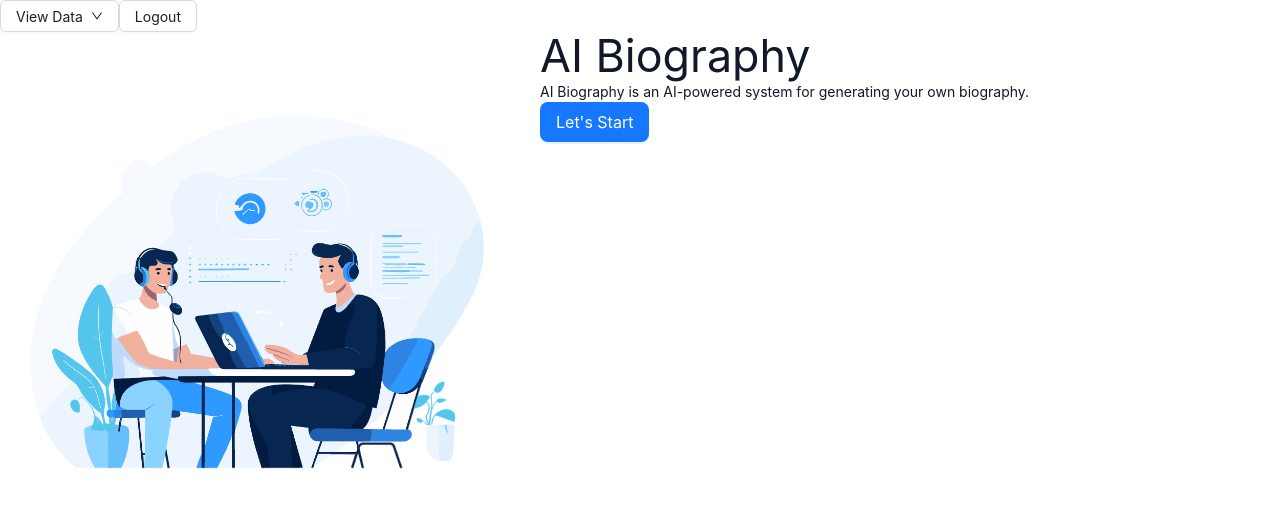
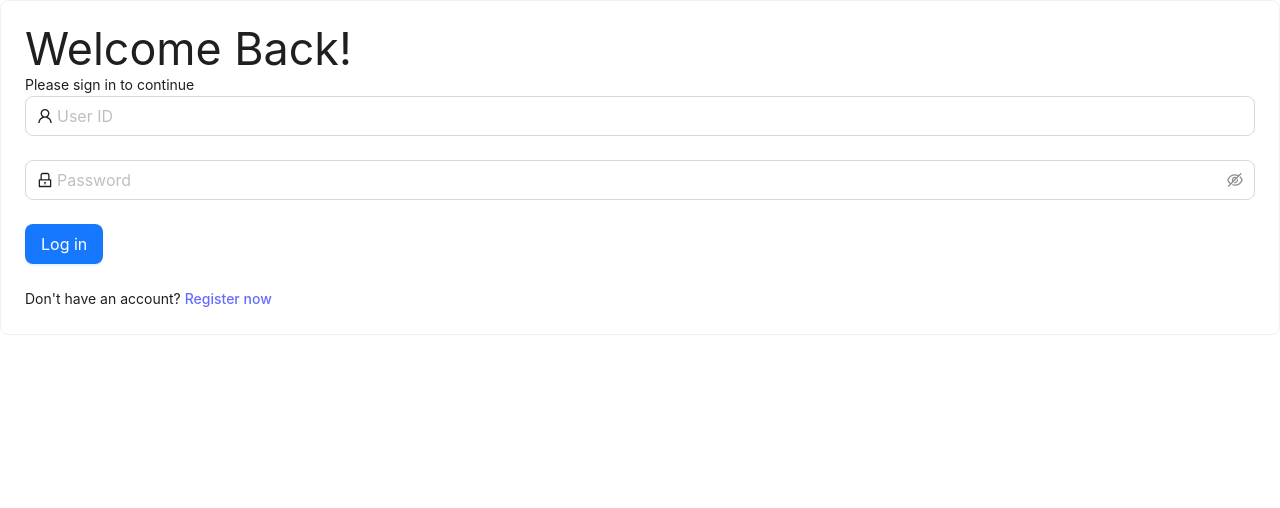
Before and after one commit to Hello-Imagine/StorySage_Frontend, a React (Vite) app: page /login in a window 1280 px wide. Before the commit this address led to /. Shown: the top 508 px of the page. Built offline with nearby package versions, Linux system fonts and the light colour scheme.

Commit message:
feature / support user login (pure front-end)

```diff
--- a/package.json
+++ b/package.json
@@ -15,7 +15,8 @@
     "framer-motion": "^11.15.0",
     "react": "^18.3.1",
     "react-dom": "^18.3.1",
-    "react-router-dom": "^7.0.2"
+    "react-router-dom": "^7.0.2",
+    "zustand": "^5.0.2"
   },
   "devDependencies": {
     "@eslint/js": "^9.13.0",
--- a/src/App.tsx
+++ b/src/App.tsx
@@ -7,11 +7,11 @@ import Home from './components/Home';
 import Header from './components/Layout/Header';
 import './App.css';
 import { useEffect, useState } from 'react';
+import { useAuthStore } from './stores/authStore';
 
 function App() {
   const [isDark, setIsDark] = useState(window.matchMedia('(prefers-color-scheme: dark)').matches);
-  // TODO: Implement actual auth state management
-  const [isAuthenticated] = useState(true);
+  const isAuthenticated = useAuthStore(state => state.isAuthenticated);
 
   useEffect(() => {
     const mediaQuery = window.matchMedia('(prefers-color-scheme: dark)');
--- a/src/components/Layout/Header.tsx
+++ b/src/components/Layout/Header.tsx
@@ -1,28 +1,41 @@
 import React from 'react';
-import { Button, Dropdown, MenuProps } from 'antd';
+import { Button, Dropdown, MenuProps, message } from 'antd';
 import { DownOutlined } from '@ant-design/icons';
 import { useNavigate } from 'react-router-dom';
+import { useAuthStore } from '../../stores/authStore';
 
 const Header: React.FC = () => {
   const navigate = useNavigate();
+  const { userId, logout } = useAuthStore();
 
   const items: MenuProps['items'] = [
+    {
+      key: 'biography',
+      label: 'My Biography',
+    },
     {
       key: 'history',
       label: 'Conversation History',
     },
     {
       key: 'logs',
-      label: 'Logs',
-    },
-    {
-      key: 'biography',
-      label: 'My Biography',
+      label: 'Execution Logs',
     },
   ];
 
   const handleMenuClick: MenuProps['onClick'] = (e) => {
-    console.log('clicked', e.key);
+    if (e.key === 'biography') {
+      message.info('Check files under /data/' + userId + '/');
+    } else if (e.key === 'history') {
+      message.info('Check files under /logs/' + userId + '/execution_logs/chat_history.log');
+    } else if (e.key === 'logs') {
+      message.info('Check files under /logs/' + userId + '/execution_logs/');
+    }
+  };
+
+  const handleLogout = () => {
+    logout();
+    navigate('/login');
   };
 
   return (
@@ -32,9 +45,12 @@ const Header: React.FC = () => {
           View Data <DownOutlined />
         </Button>
       </Dropdown>
-      <Button onClick={() => navigate('/login')}>
-        Logout
-      </Button>
+      <div className="flex items-center gap-2">
+        <span className="dark:text-white">{userId}</span>
+        <Button onClick={handleLogout}>
+          Logout
+        </Button>
+      </div>
     </header>
   );
 };
--- a/src/components/User/Login.tsx
+++ b/src/components/User/Login.tsx
@@ -1,21 +1,42 @@
 import React from 'react';
 import { Form, Input, Button, Card, message } from 'antd';
 import { UserOutlined, LockOutlined } from '@ant-design/icons';
-import { Link } from 'react-router-dom';
+import { Link, useNavigate } from 'react-router-dom';
+import { useAuthStore } from '../../stores/authStore';
 
 interface LoginForm {
-  username: string;
+  userId: string;
   password: string;
 }
 
 const Login: React.FC = () => {
+  const login = useAuthStore(state => state.login);
+  const navigate = useNavigate();
   const [form] = Form.useForm();
 
   const onFinish = async (values: LoginForm) => {
-    // TODO: Implement actual login logic here
-    console.log('Login form submitted:', values);
-    message.success('Login successful!');
-    // TODO: Redirect to chat page after successful login
+    try {
+      // Simulate API call
+      await new Promise(resolve => setTimeout(resolve, 500));
+
+      // TODO: Always login successfully for now
+      login(values.userId.toLowerCase());
+      message.success('Login successful with userId: ' + values.userId.toLowerCase());
+      navigate('/');
+    } catch (error) {
+      message.error('Login failed. Please try again.');
+      message.error(error as string);
+    }
+  };
+
+  const validateUserId = (_: unknown, value: string) => {
+    if (!value) {
+      return Promise.reject('Please input your user ID!');
+    }
+    if (!/^[a-z0-9]+$/.test(value)) {
+      return Promise.reject('User ID can only contain lowercase letters and numbers!');
+    }
+    return Promise.resolve();
   };
 
   return (
@@ -34,13 +55,21 @@ const Login: React.FC = () => {
           requiredMark={false}
         >
           <Form.Item
-            name="username"
-            rules={[{ required: true, message: 'Please input your username!' }]}
+            name="userId"
+            rules={[
+              { validator: validateUserId }
+            ]}
+            validateTrigger="onChange"
           >
             <Input
               prefix={<UserOutlined />}
-              placeholder="Username"
+              placeholder="User ID"
               size="large"
+              onChange={e => {
+                // Force lowercase while typing
+                const value = e.target.value;
+                e.target.value = value.toLowerCase();
+              }}
             />
           </Form.Item>
 
@@ -52,6 +81,7 @@ const Login: React.FC = () => {
               prefix={<LockOutlined />}
               placeholder="Password"
               size="large"
+              value="123456"
             />
           </Form.Item>
 
--- a/src/components/User/Register.tsx
+++ b/src/components/User/Register.tsx
@@ -1,23 +1,44 @@
 import React from 'react';
 import { Form, Input, Button, Card, message } from 'antd';
 import { UserOutlined, LockOutlined, MailOutlined } from '@ant-design/icons';
-import { Link } from 'react-router-dom';
+import { Link, useNavigate } from 'react-router-dom';
+import { useAuthStore } from '../../stores/authStore';
 
 interface RegisterForm {
-  username: string;
+  userId: string;
   email: string;
   password: string;
   confirmPassword: string;
 }
 
 const Register: React.FC = () => {
+  const login = useAuthStore(state => state.login);
+  const navigate = useNavigate();
   const [form] = Form.useForm();
 
   const onFinish = async (values: RegisterForm) => {
-    // TODO: Implement actual registration logic here
-    console.log('Registration form submitted:', values);
-    message.success('Registration successful!');
-    // TODO: Redirect to login page after successful registration
+    try {
+      // Simulate API call
+      await new Promise(resolve => setTimeout(resolve, 500));
+
+      // TODO: Always register successfully for now
+      login(values.userId.toLowerCase());
+      message.success('Registration successful with userId: ' + values.userId.toLowerCase());
+      navigate('/');
+    } catch (error) {
+      message.error('Registration failed. Please try again.');
+      message.error(error as string);
+    }
+  };
+
+  const validateUserId = (_: unknown, value: string) => {
+    if (!value) {
+      return Promise.reject('Please input your user ID!');
+    }
+    if (!/^[a-z0-9]+$/.test(value)) {
+      return Promise.reject('User ID can only contain lowercase letters and numbers!');
+    }
+    return Promise.resolve();
   };
 
   return (
@@ -36,16 +57,21 @@ const Register: React.FC = () => {
           requiredMark={false}
         >
           <Form.Item
-            name="username"
+            name="userId"
             rules={[
-              { required: true, message: 'Please input your username!' },
-              { min: 3, message: 'Username must be at least 3 characters!' }
+              { validator: validateUserId }
             ]}
+            validateTrigger="onChange"
           >
             <Input
               prefix={<UserOutlined />}
-              placeholder="Username"
+              placeholder="User ID"
               size="large"
+              onChange={e => {
+                // Force lowercase while typing
+                const value = e.target.value;
+                e.target.value = value.toLowerCase();
+              }}
             />
           </Form.Item>
 
--- /dev/null
+++ b/src/stores/authStore.ts
@@ -0,0 +1,15 @@
+import { create } from 'zustand';
+
+interface AuthState {
+  userId: string | null;
+  isAuthenticated: boolean;
+  login: (userId: string) => void;
+  logout: () => void;
+}
+
+export const useAuthStore = create<AuthState>((set) => ({
+  userId: null,
+  isAuthenticated: false,
+  login: (userId: string) => set({ userId, isAuthenticated: true }),
+  logout: () => set({ userId: null, isAuthenticated: false }),
+}));
```
Also changed, not shown: src/contexts/AuthContext.tsx (added, +57 -0 lines), 1 other file (tests, documents, lock files or other folders).
